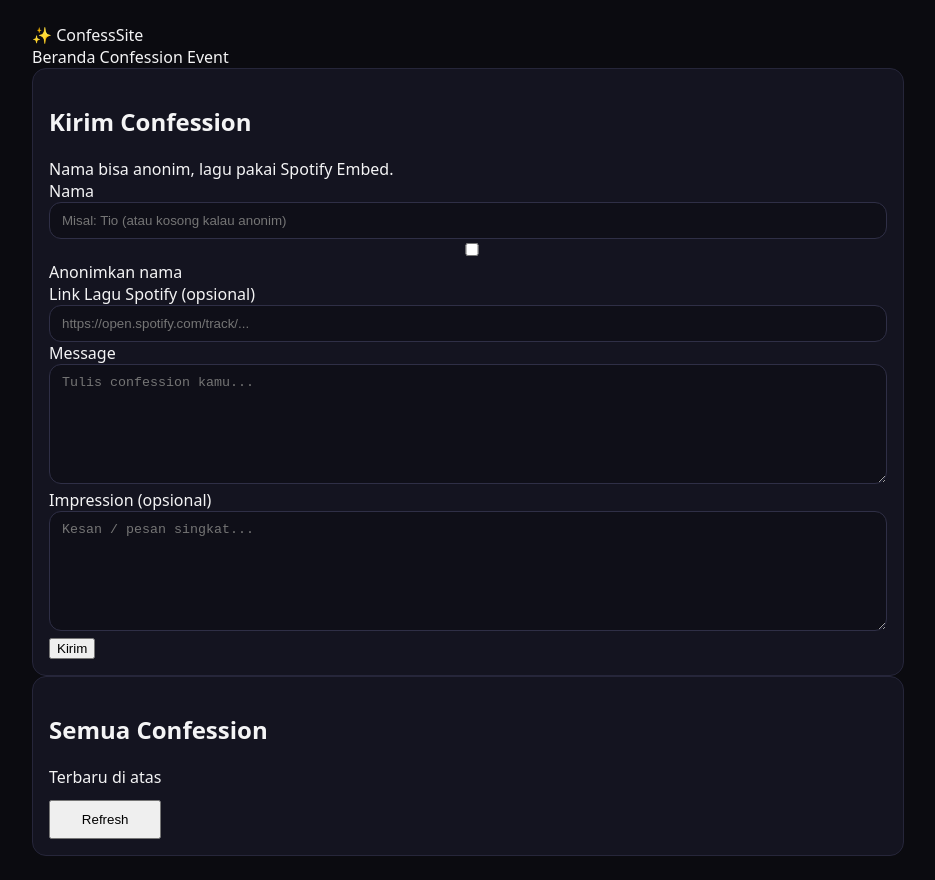
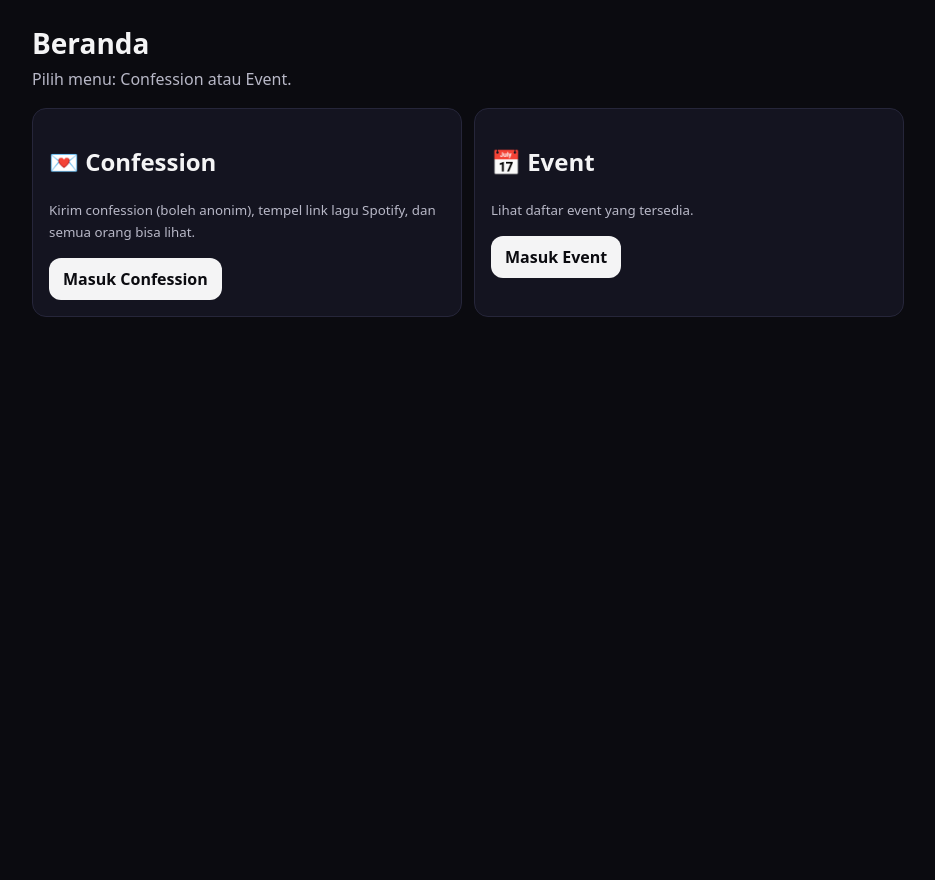
Before and after one commit to MAGUSTYON/nry, a website: page index.html in a window 1280 px wide. Shown: the whole page, without its empty margins (172-1107 px from the left). After the commit the page ends 800 px from the top, so only its background shows below. Drawn offline with Linux system fonts and the light colour scheme.

Commit message:
Update index.html

```diff
--- a/index.html
+++ b/index.html
@@ -2,62 +2,28 @@
 <html lang="id">
 <head>
   <meta charset="utf-8" />
-  <meta name="viewport" content="width=device-width,initial-scale=1" />
-  <title>Confession</title>
-  <link rel="stylesheet" href="styles.css">
+  <meta name="viewport" content="width=device-width, initial-scale=1" />
+  <title>Beranda</title>
+  <link rel="stylesheet" href="styles.css" />
 </head>
 <body>
   <div class="container">
-    <div class="nav">
-      <div class="brand">✨ ConfessSite</div>
-      <div class="navlinks">
-        <a class="pill" href="/">Beranda</a>
-        <a class="pill active" href="/confession.html">Confession</a>
-        <a class="pill" href="/event.html">Event</a>
-      </div>
-    </div>
+    <h1 class="title">Beranda</h1>
+    <p class="sub">Pilih menu: Confession atau Event.</p>
 
-    <div class="grid">
+    <div class="grid2">
       <div class="card">
-        <h2>Kirim Confession</h2>
-        <div class="muted">Nama bisa anonim, lagu pakai Spotify Embed.</div>
-
-        <form id="confessForm">
-          <label>Nama</label>
-          <input id="name" placeholder="Misal: Tio (atau kosong kalau anonim)" maxlength="50" />
-
-          <div class="checkbox">
-            <input type="checkbox" id="anonymous" />
-            <span>Anonimkan nama</span>
-          </div>
-
-          <label>Link Lagu Spotify (opsional)</label>
-          <input id="spotifyUrl" placeholder="https://open.spotify.com/track/..." />
-
-          <label>Message</label>
-          <textarea id="message" placeholder="Tulis confession kamu..." required maxlength="1000"></textarea>
-
-          <label>Impression (opsional)</label>
-          <textarea id="impression" placeholder="Kesan / pesan singkat..." maxlength="500"></textarea>
-
-          <button id="submitBtn" type="submit">Kirim</button>
-          <div id="status" class="small"></div>
-        </form>
+        <h2>💌 Confession</h2>
+        <p><small>Kirim confession (boleh anonim), tempel link lagu Spotify, dan semua orang bisa lihat.</small></p>
+        <a class="btn" href="confession.html">Masuk Confession</a>
       </div>
 
       <div class="card">
-        <h2>Semua Confession</h2>
-        <div class="row" style="justify-content: space-between;">
-          <div class="muted">Terbaru di atas</div>
-          <button id="refreshBtn" type="button" style="width:auto; padding:10px 12px;">Refresh</button>
-        </div>
-        <div class="hr"></div>
-
-        <div id="list" class="list"></div>
+        <h2>📅 Event</h2>
+        <p><small>Lihat daftar event yang tersedia.</small></p>
+        <a class="btn" href="event.html">Masuk Event</a>
       </div>
     </div>
   </div>
-
-  <script src="/app.js"></script>
 </body>
 </html>
```
